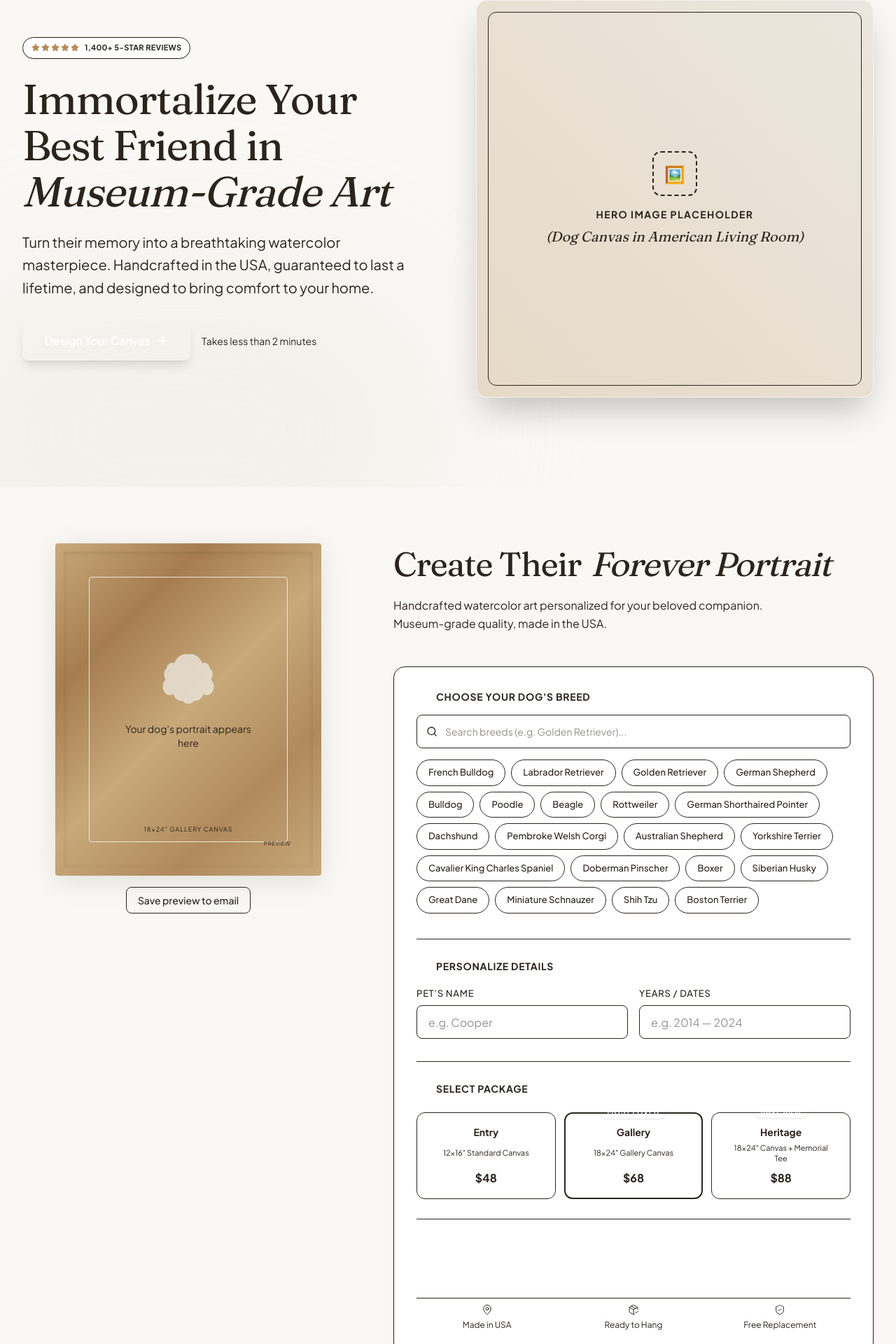
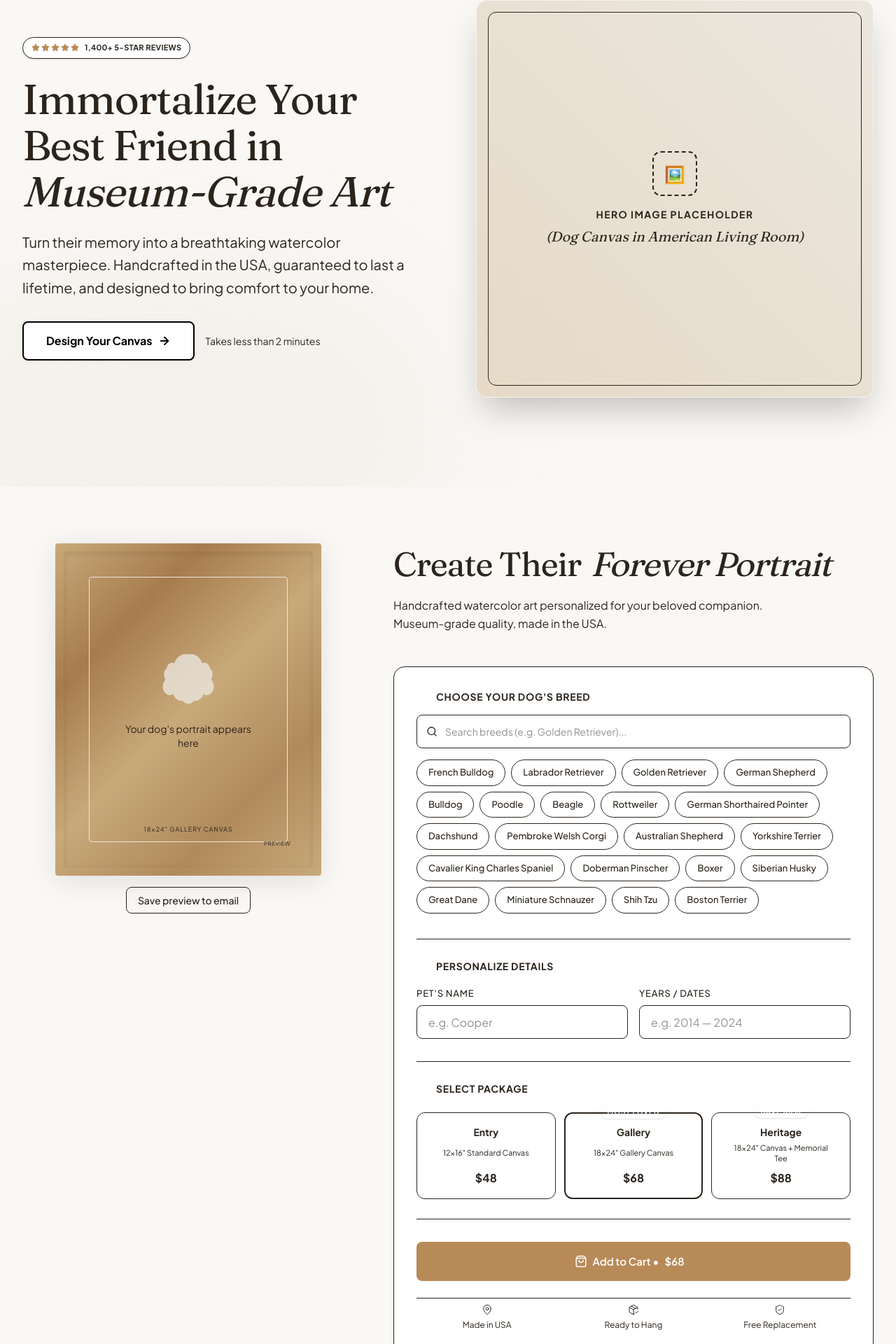
Before and after one commit to pietronogueira08/Paw-Keepsake, a Next.js app: page / in a window 1280 px wide. Shown: the part 196-2116 px from the top of the page at 70% size. Built offline with nearby package versions, Linux system fonts and the light colour scheme.

Commit message:
fix: make Design Your Canvas CTA button text bold black with crisp border and high contrast

```diff
--- a/src/app/our-story/page.tsx
+++ b/src/app/our-story/page.tsx
@@ -205,7 +205,7 @@ export default function OurStoryPage() {
               <div className="flex flex-col sm:flex-row items-center justify-center gap-4">
                 <Link
                   href="/#hero-customizer-section"
-                  className="w-full sm:w-auto px-8 h-14 rounded-lg bg-[--accent] hover:bg-[--accent-hover] text-white font-jakarta font-semibold text-base transition-all flex items-center justify-center gap-2 shadow-lg active:scale-95"
+                  className="w-full sm:w-auto px-8 h-14 rounded-lg bg-[#B88A58] hover:bg-[#A67A49] text-white font-jakarta font-semibold text-base transition-all flex items-center justify-center gap-2 shadow-lg active:scale-95"
                 >
                   Create Custom Canvas
                   <ArrowRight size={18} />
--- a/src/components/sections/HeroCustomizer.tsx
+++ b/src/components/sections/HeroCustomizer.tsx
@@ -239,8 +239,8 @@ export function HeroCustomizer() {
                   className={cn(
                     "w-full h-14 rounded-lg font-semibold font-jakarta text-[15px] flex items-center justify-center gap-2 transition-all outline-none focus-visible:ring-2 focus-visible:ring-[--accent] focus-visible:ring-offset-2",
                     isValid || !hasTriedSubmit
-                      ? "bg-[--accent] hover:bg-[--accent-hover] text-white cursor-pointer active:scale-[0.98]"
-                      : "bg-[--border-default] text-[--text-secondary] cursor-not-allowed opacity-70"
+                      ? "bg-[#B88A58] hover:bg-[#A67A49] text-white cursor-pointer active:scale-[0.98]"
+                      : "bg-[#EBE6DE] text-[#6B6156] cursor-not-allowed opacity-70"
                   )}
                   aria-disabled={hasTriedSubmit && !isValid}
                 >
--- a/src/components/sections/MainHero.tsx
+++ b/src/components/sections/MainHero.tsx
@@ -71,10 +71,10 @@ export function MainHero() {
             >
               <button
                 onClick={scrollToCustomizer}
-                className="w-full sm:w-auto px-8 h-14 rounded-lg bg-[--accent] hover:bg-[--accent-hover] text-white font-jakarta font-semibold text-base transition-all flex items-center justify-center gap-2 active:scale-95 shadow-lg shadow-[--accent]/20"
+                className="w-full sm:w-auto px-8 h-14 rounded-lg bg-white hover:bg-[#FAF8F5] text-black border-2 border-black font-jakarta font-bold text-base transition-all flex items-center justify-center gap-2 active:scale-95 shadow-sm cursor-pointer"
               >
-                Design Your Canvas
-                <ArrowRight size={18} />
+                <span className="text-black font-bold">Design Your Canvas</span>
+                <ArrowRight size={18} className="text-black stroke-[2.5]" />
               </button>
               <p className="text-sm font-jakarta text-[--text-secondary]">
                 Takes less than 2 minutes
```
